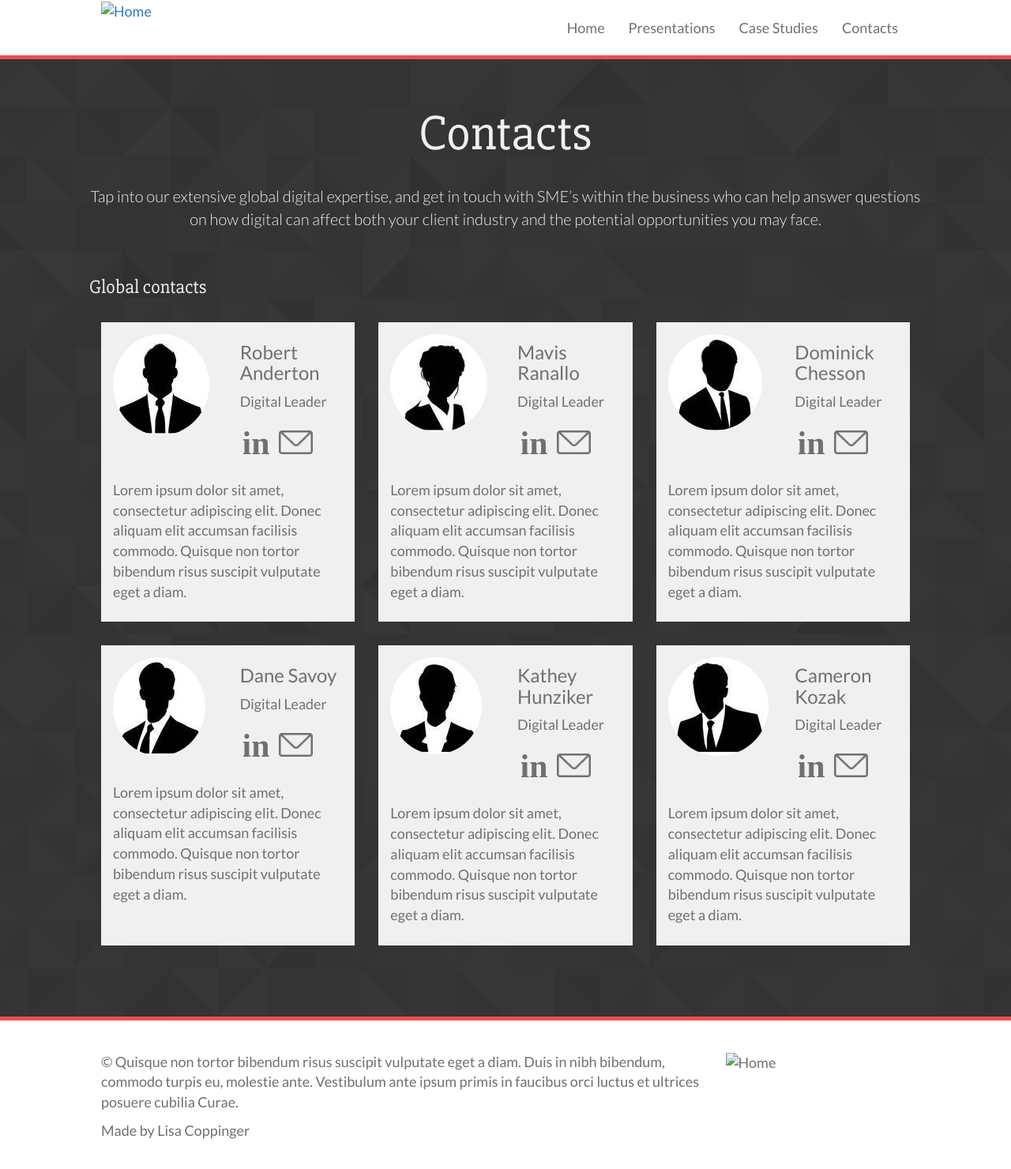
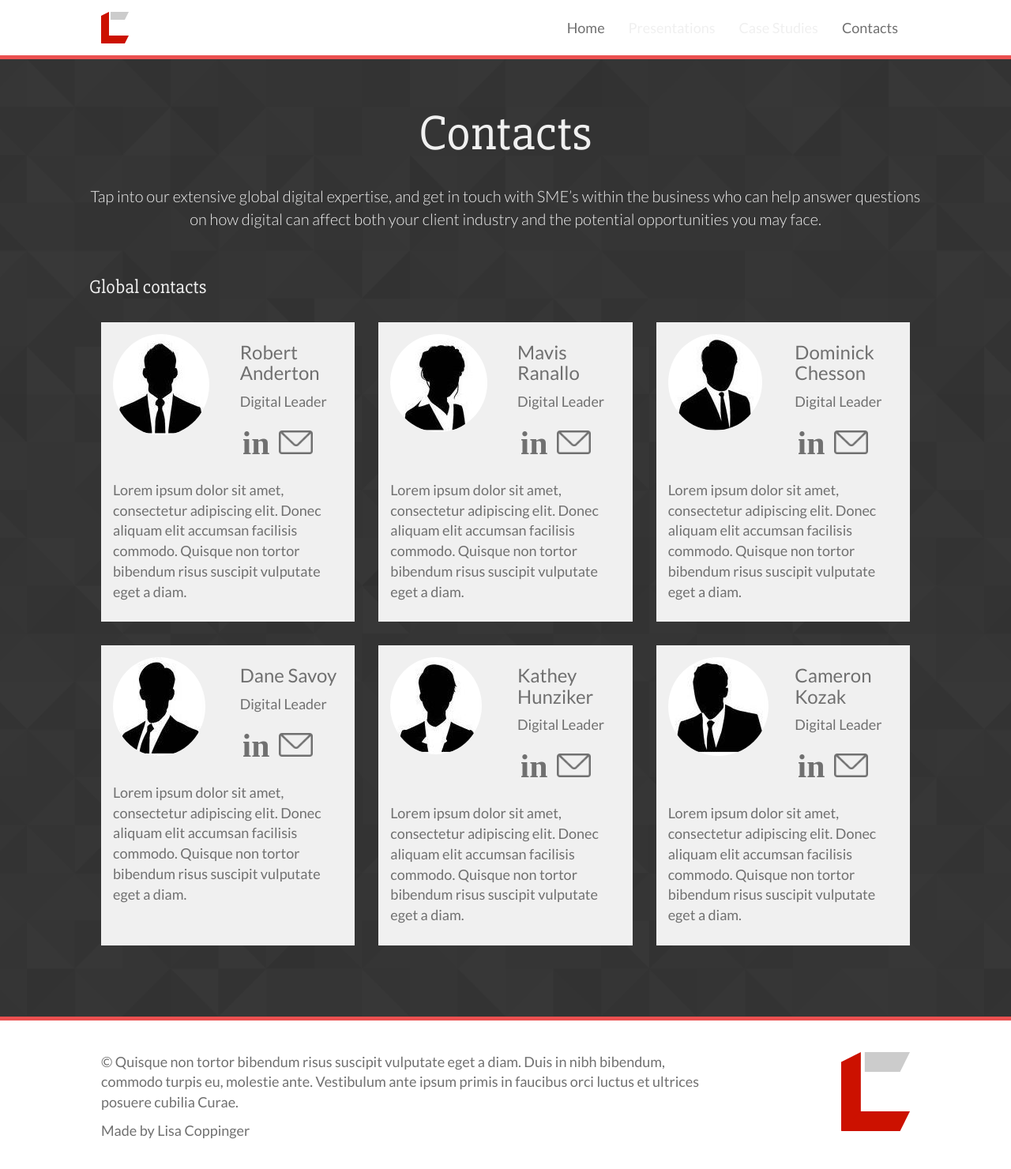
Before and after one commit to lcoppinger/Angular_example, a plain HTML site: page Contacts.html in a window 1280 px wide. Shown: the whole page at 79% size. Drawn offline with Linux system fonts and the light colour scheme.

Commit message:
added logo

```diff
--- a/Contacts.html
+++ b/Contacts.html
@@ -12,13 +12,20 @@
     <!--css-->
     <link rel="stylesheet" href="css/style.css"/>
 
+    <!-- favicons -->
+    <link rel='shortcut icon' type='image/x-icon' href='Images/favicon.ico'/>
+    <link rel="apple-touch-icon" sizes="57x57" href='Images/favicon.ico' />
+    <link rel="apple-touch-icon" sizes="72x72" href='Images/favicon.ico'/>
+    <link rel="apple-touch-icon" sizes="114x114" href='Images/favicon.ico' />
+    <link rel="apple-touch-icon" sizes="144x144" href='Images/favicon.ico'/>
+
 </head>
 <body ng-app="myApp">
     <nav role="navigation" class="navbar navbar-fixed">
         <div class="custom-container">
             <div class="navbar-header">
                 <a class="logo navbar-btn pull-left" href="/" title="Home">
-                    <img src="#" alt="Home">
+                    <img src="Images/Logo.svg" alt="Home">
                 </a>
                 <button type="button" class="navbar-toggle" data-toggle="collapse" data-target=".navbar-collapse">
                     <span class="sr-only">Toggle navigation</span>
@@ -29,8 +36,8 @@
             </div>
             <div class="navbar-collapse collapse navbar-right navbar__links">
                 <ul class="menu nav navbar-nav"><li class="first leaf active"><a href="index.html">Home</a></li>
-                    <li class="leaf"><a href="#" title="Presentations">Presentations</a></li>
-                    <li class="leaf"><a href="#" title="Case Studies">Case Studies</a></li>
+                    <li class="disabled"><a href="#" title="Presentations">Presentations</a></li>
+                    <li class="disabled"><a href="#" title="Case Studies">Case Studies</a></li>
                     <li class="last leaf"><a href="Contacts.html" title="Contacts" class="active">Contacts</a></li>
                 </ul>
             </div>
@@ -78,8 +85,8 @@
                     <p>© Quisque non tortor bibendum risus suscipit vulputate eget a diam. Duis in nibh bibendum, commodo turpis eu, molestie ante. Vestibulum ante ipsum primis in faucibus orci luctus et ultrices posuere cubilia Curae.</p>
                     <p>Made by Lisa Coppinger</p>
                 </div>
-                <div class="col-md-3">
-                    <img src="#" alt="Home"/>
+                <div class="col-md-3 logo_wrapper">
+                    <img src="Images/Logo.svg" alt="Home"/>
                 </div>
             </div>
         </div>
--- a/scss/components/footer.scss
+++ b/scss/components/footer.scss
@@ -32,4 +32,12 @@
       color: darken($text-color-highlight, 20%);
     }
   }
+
+  .logo_wrapper {
+    text-align: right;
+
+    img {
+      height: 100px;
+    }
+  }
 }
--- a/scss/components/navbar.scss
+++ b/scss/components/navbar.scss
@@ -8,9 +8,10 @@
 
   .logo {
     margin: 0;
+    padding: 15px 0;
 
     img {
-      height: 75px;
+      height: 40px;
     }
   }
 }
```
Also changed, not shown: index.html (+10 -3 lines), Images/Logo.svg (added), Images/favicon.ico (added), css/style.css.
